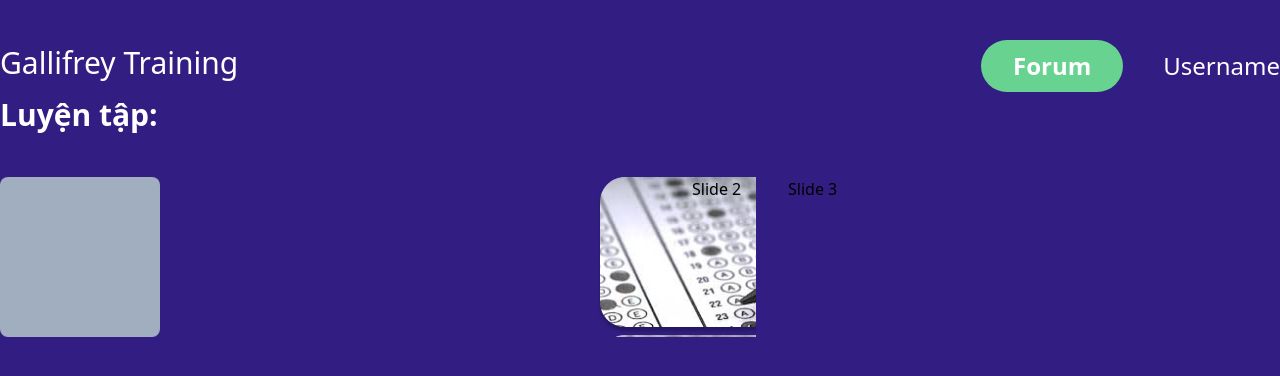
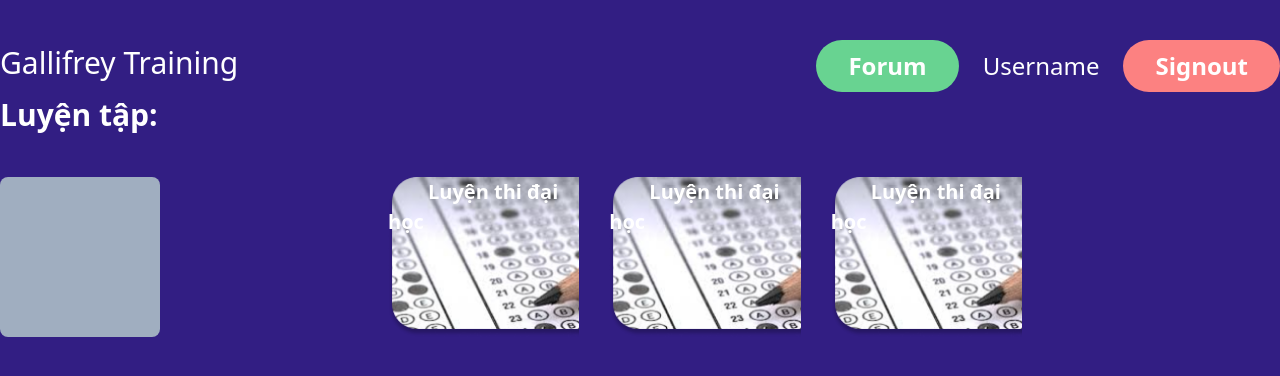
Before and after one commit to Th1nhNg0/HACKATHON-2020, a Vue app: page /#/dashboard in a window 1280 px wide. Shown: the top 376 px of the page. Built offline with nearby package versions, Linux system fonts and the light colour scheme; some icons are missing.

Commit message:
dashboard 60%

```diff
--- a/src/views/Dashboard.vue
+++ b/src/views/Dashboard.vue
@@ -4,17 +4,20 @@
       <div>
         <span class="text-3xl text-white">Gallifrey Training</span>
       </div>
-      <div class="flex flex-row gap-10 text-2xl items-center text-white">
+      <div class="flex flex-row gap-6 text-2xl items-center text-white">
         <button class="bg-green-400 font-bold py-2 px-8 rounded-full">
           Forum
         </button>
         <span>Username</span>
+        <button class="bg-red-400 font-bold py-2 px-8 rounded-full">
+          Signout
+        </button>
       </div>
     </div>
     <div>
       <span class="font-bold text-3xl text-white">Luyện tập:</span>
     </div>
-    <div class="flex flex-row gap-10 pt-10">
+    <div class="flex pt-10">
       <div
         class="h-40 w-40 bg-gray-500 flex items-center justify-center rounded-lg"
       >
@@ -22,13 +25,42 @@
       </div>
       <swiper class="swiper" :options="swiperOption">
         <swiper-slide>
-          <div style="background-image: url('./images/practice-bg.png')" class="h-40 w-40">
-
+          <div
+            style="background-image: url('./images/practice-bg.png')"
+            class="h-40 bg-cover"
+          >
+            <span class="font-bold text-xl pl-10 text-white">
+              Luyện thi đại học
+            </span>
           </div>
         </swiper-slide>
-        <swiper-slide>Slide 2</swiper-slide>
-        <swiper-slide>Slide 3</swiper-slide>
+        <swiper-slide>
+          <div
+            style="background-image: url('./images/practice-bg.png')"
+            class="h-40 bg-cover"
+          >
+            <span class="font-bold text-xl pl-10 text-white">
+              Luyện thi đại học
+            </span>
+          </div>
+        </swiper-slide>
+        <swiper-slide>
+          <div
+            style="background-image: url('./images/practice-bg.png')"
+            class="h-40 bg-cover"
+          >
+            <span class="font-bold text-xl pl-10 text-white">
+              Luyện thi đại học
+            </span>
+          </div>
+        </swiper-slide>
       </swiper>
+    </div>
+    <div class="w-full">
+      <div class="w-8/12">
+        <span></span>
+      </div>
+      <div class="w-4/12"></div>
     </div>
   </div>
 </template>
```
Also changed, not shown: 1 other file (tests, documents, lock files or other folders).
